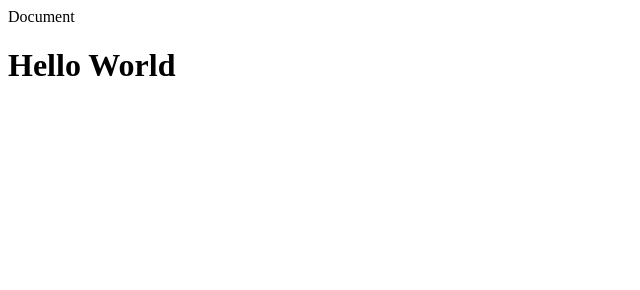
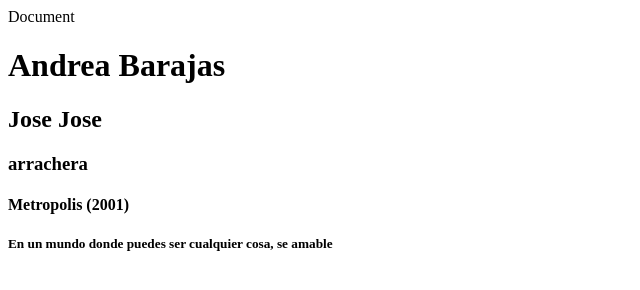
Before and after one commit to rea-barajas/ch62-mis_preferencias, a plain HTML site: page index.html in a window 1280 px wide. Shown: the whole page, without its empty margins (0-640 px from the left). Drawn offline with Linux system fonts and the light colour scheme.

Commit message:
feat: add datos sobre Rea

```diff
--- a/index.html
+++ b/index.html
@@ -6,6 +6,10 @@
     <title>Document</title>
 </head>
 <body>
-    <h1>Hello World</h1>
+    <h1>Andrea Barajas</h1>
+    <h2>Jose Jose</h2>
+    <h3>arrachera</h3>
+    <h4>Metropolis (2001)<h5/>
+    <h5>En un mundo donde puedes ser cualquier cosa, se amable</h5>
 </body>
 </html>
```
